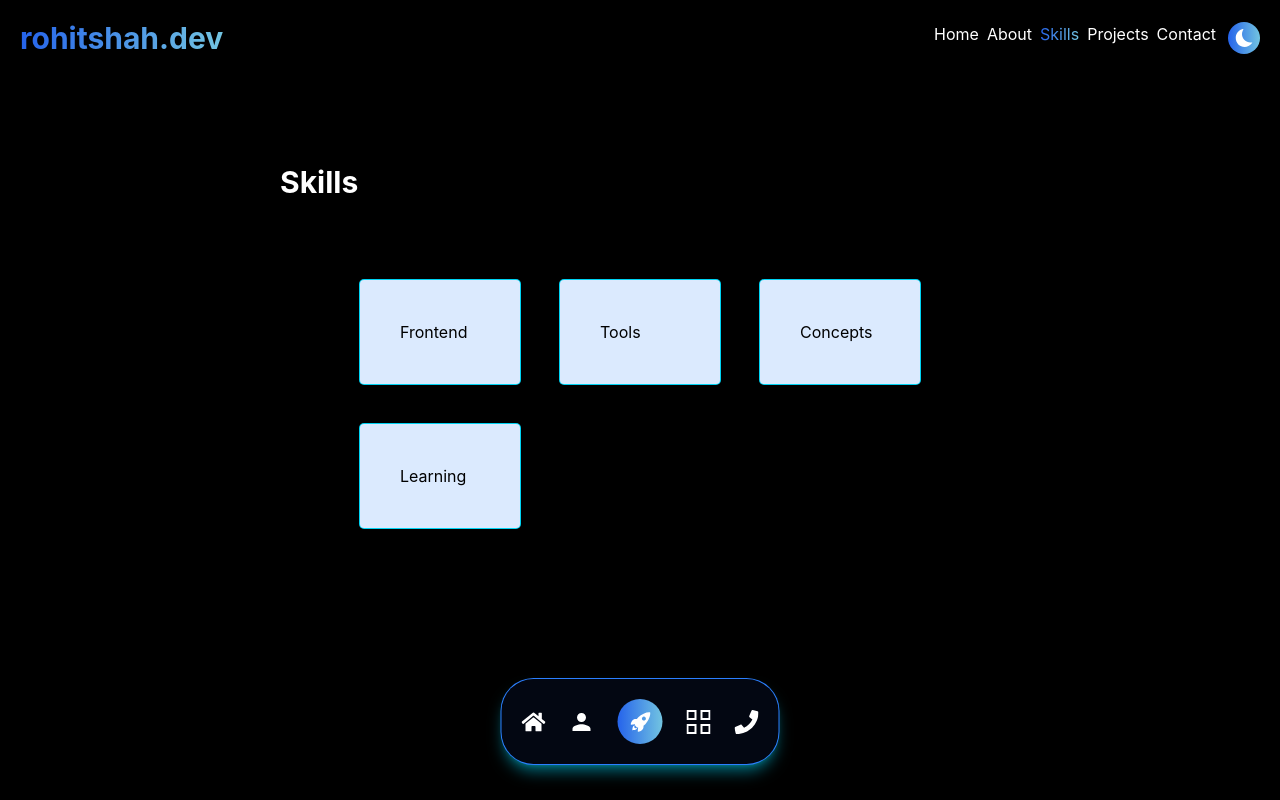
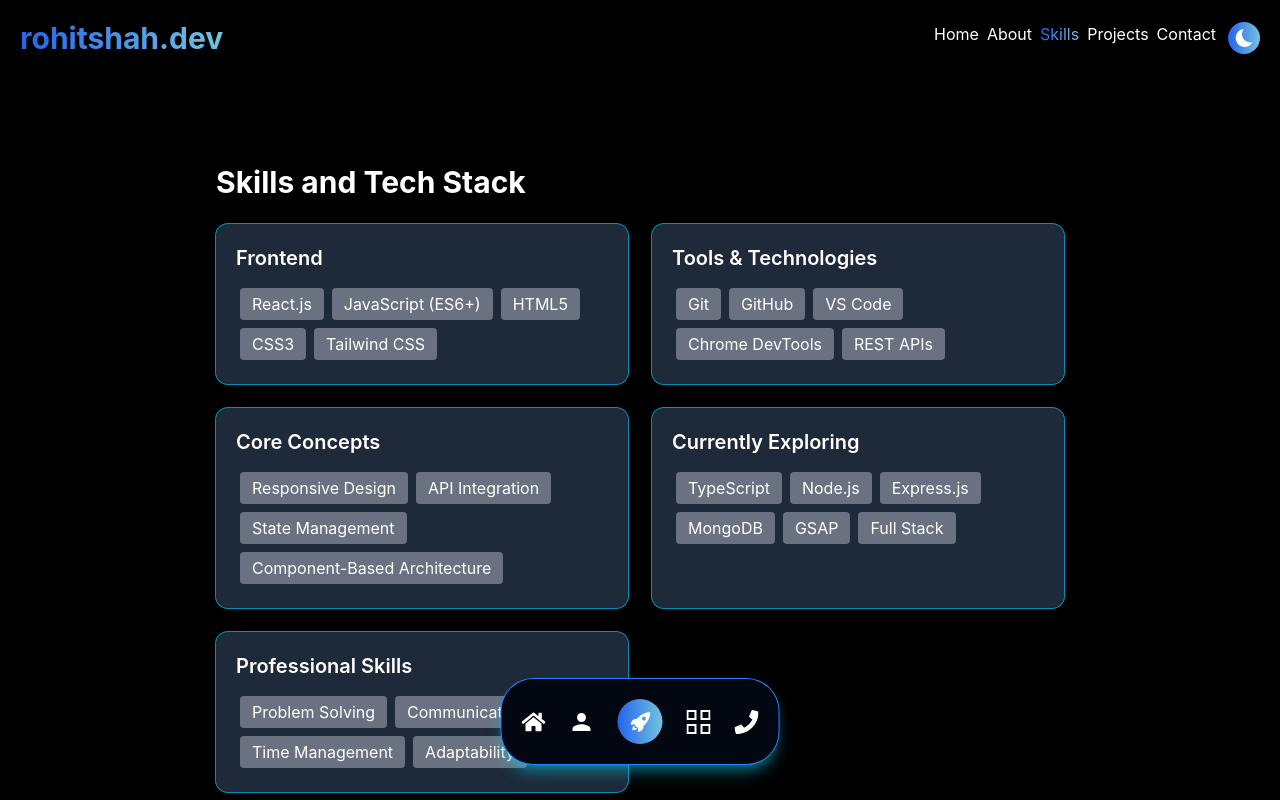
Before and after one commit to rohitshah316/rohitshah.dev, a React (Vite) app: page /skills in a window 1280 px wide. Shown: the top 800 px of the page. Built offline with nearby package versions, Linux system fonts and the light colour scheme.

Commit message:
Created Skills and Tech Stack Section

```diff
--- a/src/components/layout/Footer.jsx
+++ b/src/components/layout/Footer.jsx
@@ -6,7 +6,7 @@ import { MdEmail } from "react-icons/md";
 
 const Footer = () => {
   return (
-    <footer className='text-white h-50 bg-gray-700 mt-50 flex flex-col md:justify-center p-5'>
+    <footer className='text-white h-50 bg-gray-700 mt-10 flex flex-col md:justify-center p-5'>
       <p>&copy; All Right Reserved By <a href="https://rohitshah.dev" className='text-blue-400'>rohitshah.dev</a></p>
       <div className='text-2xl flex gap-2 mt-2'>
         <a href="https://github.com/rohitshah316" target='_blank' className='hover:text-gray-400'><FaGithub/></a>
--- a/src/data/data.jsx
+++ b/src/data/data.jsx
@@ -1,14 +1,29 @@
 export const skills = [
   {
+    id: 1,
     title: "Frontend",
-    skills: ["React.js", "JavaScript (ES6+)", "HTML5", "CSS3", "Tailwind CSS"],
+    skills: [
+      "React.js",
+      "JavaScript (ES6+)",
+      "HTML5",
+      "CSS3",
+      "Tailwind CSS",
+    ],
   },
   {
-    title: "Tools",
-    skills: ["Git", "GitHub", "VS Code", "Chrome DevTools"],
+    id: 2,
+    title: "Tools & Technologies",
+    skills: [
+      "Git",
+      "GitHub",
+      "VS Code",
+      "Chrome DevTools",
+      "REST APIs",
+    ],
   },
   {
-    title: "Concepts",
+    id: 3,
+    title: "Core Concepts",
     skills: [
       "Responsive Design",
       "API Integration",
@@ -17,7 +32,25 @@ export const skills = [
     ],
   },
   {
-    title: "Learning",
-    skills: ["Node.js", "Express.js", "MongoDB"],
+    id: 4,
+    title: "Currently Exploring",
+    skills: [
+      "TypeScript",
+      "Node.js",
+      "Express.js",
+      "MongoDB",
+      "GSAP",
+      "Full Stack"
+    ],
+  },
+  {
+    id: 5,
+    title: "Professional Skills",
+    skills: [
+      "Problem Solving",
+      "Communication",
+      "Time Management",
+      "Adaptability",
+    ],
   },
 ];
--- a/src/pages/Home.jsx
+++ b/src/pages/Home.jsx
@@ -10,7 +10,7 @@ const Home = () => {
 
   const {theme}=useContext(ThemeContext)
   return (
-    <section className={`flex md:flex-row flex-col justify-around items-center w-full mt-10 ${theme==='dark'?'text-white':'text-black'}`}>
+    <section className={`flex md:flex-row flex-col justify-around items-center w-full my-15 ${theme==='dark'?'text-white':'text-black'}`}>
       <div className='flex gap-3 items-center'>
         <div>
 
--- a/src/pages/Skills.jsx
+++ b/src/pages/Skills.jsx
@@ -3,23 +3,53 @@ import { ThemeContext } from '../context/ThemeContext'
 import { skills } from '../data/data'
 
 const Skills = () => {
-    const {theme}=useContext(ThemeContext)
+
+    const {theme}=useContext(ThemeContext);
+
   return (
-    <section className={`${theme==='dark'?'text-white':'text-black'} m-10 max-w-4xl mx-auto px-6 py-12`}>
-        <h2 className="text-3xl font-bold mb-6">Skills</h2>
+        <section className={`${theme==='dark'?'text-white':'text-black'} mt-10 max-w-4xl mx-auto px-6 pt-12 pb-20`}>
+            <h2 className='text-3xl font-bold mb-6'>Skills and Tech Stack</h2>
+            <div className='grid gap-6 grid-cols-1 md:grid-cols-2'>
+                {skills.map((category)=>(
+                    <div key={category.id}
+                    className={` ${theme==='dark'?'bg-gray-800 text-white':'bg-blue-100 text-black'} rounded-xl p-5 ring ring-cyan-600 transform hover:-translate-y-2`}
+                    >
+                        <h3 className={`text-xl font-semibold mb-3`}>{category.title}</h3>
+                        <ul className={`space-y-2`}>
+                            {category.skills.map(skill=>(
+                                <li className={`bg-gray-500 px-3 py-1 inline-block m-1 rounded hover:bg-gray-600 cursor-pointer text-white`}>{skill}</li>
+                            ))}
+                        </ul>
+                    </div>
+                ))}
+            </div>
+        </section>
+  );
+};
 
-        <ul className='grid grid-cols-1 md:grid-cols-3 m-10 p-10 gap-10'>
-            {skills.map(skill=>(
-                <div className='bg-blue-100 w-40 rounded text-black p-10 ring ring-cyan-400'>
-                    <h3>{skill.title}</h3>
-                    <ul>
+export default Skills;
 
-                    </ul>
-                </div>
-            ))}
-        </ul>
-    </section>
-  )
-}
 
-export default Skills
+    // <section className="grid gap-6 grid-cols-1 md:grid-cols-2 max-w-4xl mx-auto px-6 pt-12 pb-20">
+    //   {skills.map((category, index) => (
+    //     <div
+    //       key={index}
+    //       className="bg-gray-800 text-white rounded-xl shadow-md p-5 hover:shadow-xl transition ring ring-cyan-600"
+    //     >
+    //       <h2 className="text-xl font-semibold mb-3">
+    //         {category.title}
+    //       </h2>
+
+    //       <ul className="space-y-2">
+    //         {category.skills.map((skill, i) => (
+    //           <li
+    //             key={i}
+    //             className="text-white bg-gray-500 px-3 py-1 rounded-md inline-block mr-2 mb-2"
+    //           >
+    //             {skill}
+    //           </li>
+    //         ))}
+    //       </ul>
+    //     </div>
+    //   ))}
+    // </section>
```
